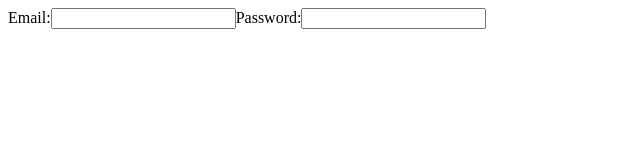
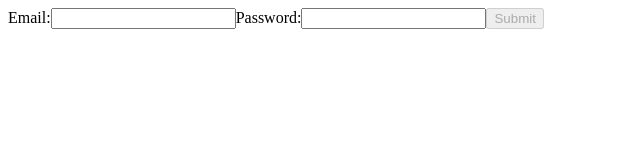
Before and after one commit to bobbyDeepak1415/React_Hooks, a React (Vite) app: page / in a window 1280 px wide. Shown: the top 160 px of the page, without its empty margins (0-640 px from the left). Built offline with nearby package versions, Linux system fonts and the light colour scheme.

Commit message:
setup done

```diff
--- a/src/FormValidation/Form1.jsx
+++ b/src/FormValidation/Form1.jsx
@@ -54,9 +54,16 @@ const Form1 = () => {
     });
   };
 
+  const isFormInvalid=errors.email || errors.password || !formData.email || !formData.password
+
+
+  const handleSubmit=()=>{
+
+  }
+
   return (
     <div>
-      <form>
+      <form onSubmit={handleSubmit}>
         <label>Email:</label>
         <input
           onChange={handleChange}
@@ -77,6 +84,8 @@ const Form1 = () => {
         {touched.password && errors.password && (
           <p style={{ color: "red" }}>{errors.password}</p>
         )}
+
+        <button disabled={isFormInvalid}>Submit</button>
       </form>
     </div>
   );
```
